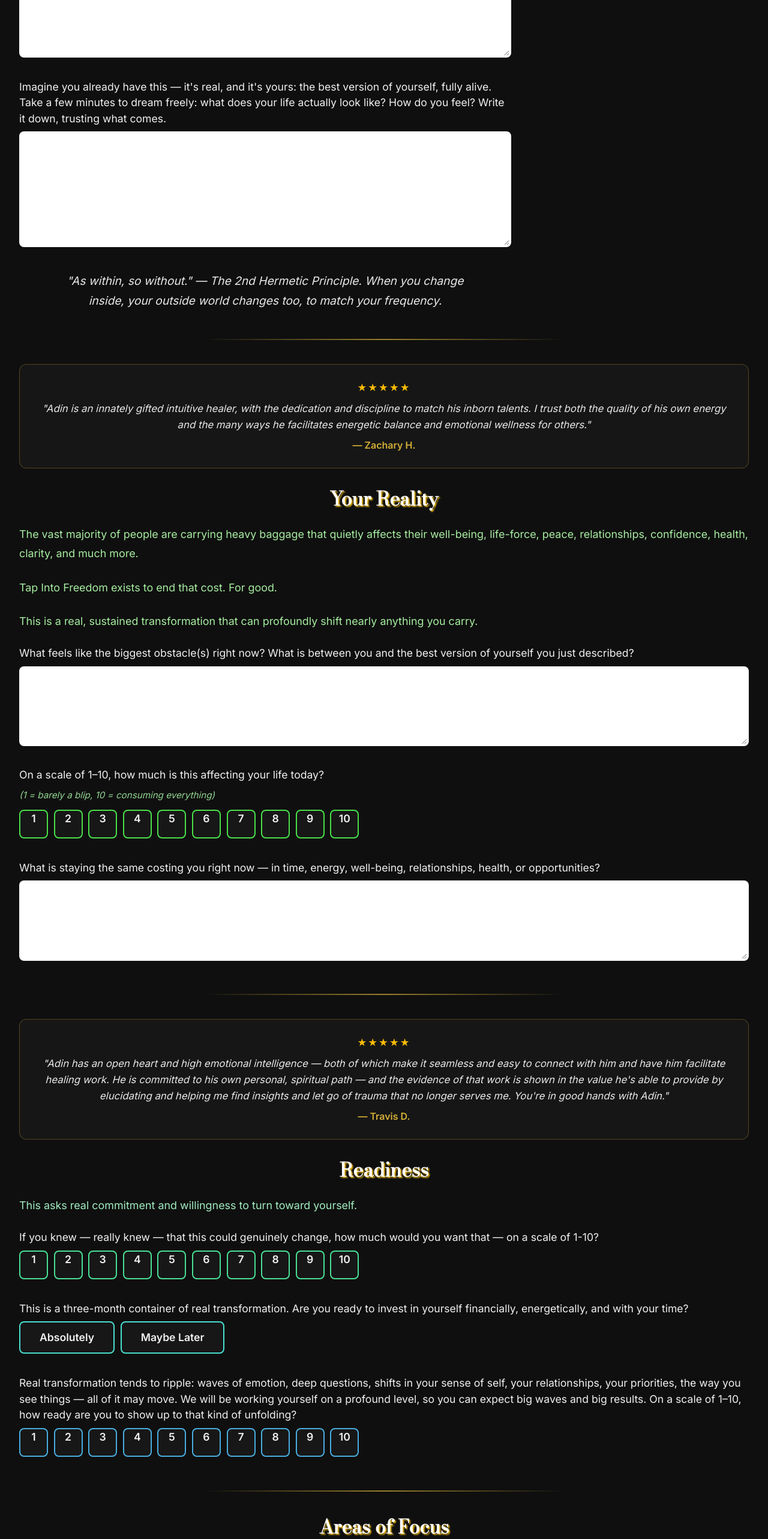
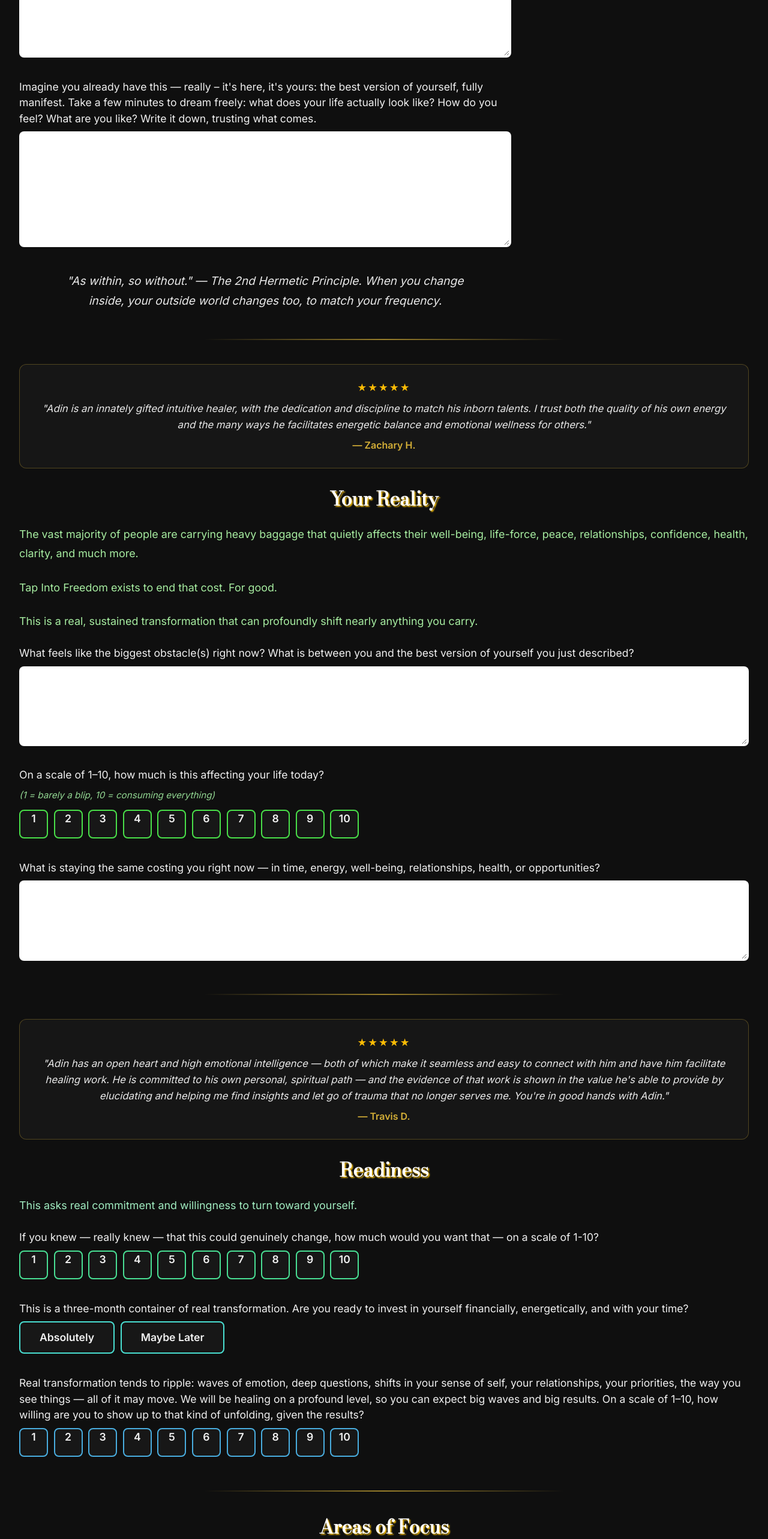
Before and after one commit to naturalCode4/kalyanamitta-website, a React (Create React App) app: page /alignment-form in a window 1280 px wide. Shown: the part 4760-7326 px from the top of the page at 60% size. Built offline with nearby package versions, Linux system fonts and the light colour scheme; the HTML template or start-up script is replaced by a standard one.

Commit message:
alignment form

```diff
--- a/src/data/offerings.js
+++ b/src/data/offerings.js
@@ -58,7 +58,7 @@ export const helpList = [
   "Build confidence and clarity for important decisions, conversations, transitions, and daily living",
   "Divine masculine development and Men's work",
   "Develop conscious sexuality, increase sexual energy, and creatively channel your life-force",
-  "Prepare and integrate psychedelic experiences",
+  "Prepare for and integrate psychedelic experiences",
   "Connect to nature and elemental energy",
   "Receive understanding, friendship, and support, and become that space for yourself and others",
 ];
--- a/src/pages/AlignmentForm.js
+++ b/src/pages/AlignmentForm.js
@@ -221,7 +221,7 @@ const SECTIONS = [
     intro: ['The more honest and specific you can be, the more useful our work together becomes from session one.'],
     fields: [
       { label: 'What are you up to in life right now? Where is most of your energy going right now?', type: 'textarea', rows: 5 },
-      { label: "Imagine you already have this — it's real, and it's yours: the best version of yourself, fully alive. Take a few minutes to dream freely: what does your life actually look like? How do you feel? Write it down, trusting what comes.", type: 'textarea', rows: 8 },
+      { label: "Imagine you already have this — really – it's here, it's yours: the best version of yourself, fully manifest. Take a few minutes to dream freely: what does your life actually look like? How do you feel? What are you like? Write it down, trusting what comes.", type: 'textarea', rows: 8 },
     ],
     quote: '"As within, so without." — The 2nd Hermetic Principle. When you change inside, your outside world changes too, to match your frequency.',
   },
@@ -252,7 +252,7 @@ const SECTIONS = [
     fields: [
       { label: 'If you knew — really knew — that this could genuinely change, how much would you want that — on a scale of 1-10?', type: 'scale', hue: 150, hueOpts: { light: 78 } },
       { label: 'This is a three-month container of real transformation. Are you ready to invest in yourself financially, energetically, and with your time?', type: 'yesno', options: ['Absolutely', 'Maybe Later'], hue: 175, hueOpts: { light: 78 } },
-      { label: 'Real transformation tends to ripple: waves of emotion, deep questions, shifts in your sense of self, your relationships, your priorities, the way you see things — all of it may move. We will be working yourself on a profound level, so you can expect big waves and big results. On a scale of 1–10, how ready are you to show up to that kind of unfolding?', type: 'scale', hue: 200, hueOpts: { light: 78 } },
+      { label: 'Real transformation tends to ripple: waves of emotion, deep questions, shifts in your sense of self, your relationships, your priorities, the way you see things — all of it may move. We will be healing on a profound level, so you can expect big waves and big results. On a scale of 1–10, how willing are you to show up to that kind of unfolding, given the results?', type: 'scale', hue: 200, hueOpts: { light: 78 } },
     ],
   },
   {
@@ -267,7 +267,7 @@ const SECTIONS = [
     fields: [
       {
         label: 'What areas of your life — inner or outer — matter most to you to improve right now?',
-        note: "(These are just suggested categories your Areas of Focus might fall under — it can be whatever's actually yours: recovering lost mental clarity or strength in a particular area, releasing difficult emotions, thought patterns, anxiety, or depression, healing trauma, PTSD, or ancestral/cultural conditioning, authenticity, confidence, and voice, relationships, self-image, sexual energy and intimacy, true masculinity, true femininity, purpose, work, or money, life transitions, physical health, spiritual growth, or something else entirely. Again, just examples to get the ball rollin')",
+        note: "(These are just suggested categories your Areas of Focus might fall under — it can be whatever's actually yours: recovering lost mental clarity or strength in a particular area, releasing difficult emotions, thought patterns, anxiety, depression, anger, healing trauma, PTSD, or ancestral/cultural conditioning, authenticity, confidence, and voice, relationships, self-image, sexual energy and intimacy, true masculinity, true femininity, purpose, work, or money, life transitions, physical health, spiritual growth, or something else entirely. Again, just examples to get the ball rollin')",
         type: 'textarea',
         rows: 6,
       },
@@ -673,7 +673,7 @@ const AlignmentForm = () => {
 
                   <div className="gold-divider"></div>
 
-                  <p className="af-tagline">I'm ready →</p>
+                  <p className="af-tagline">Ready? →</p>
                 </div>
 
                 {missingField && (
```
